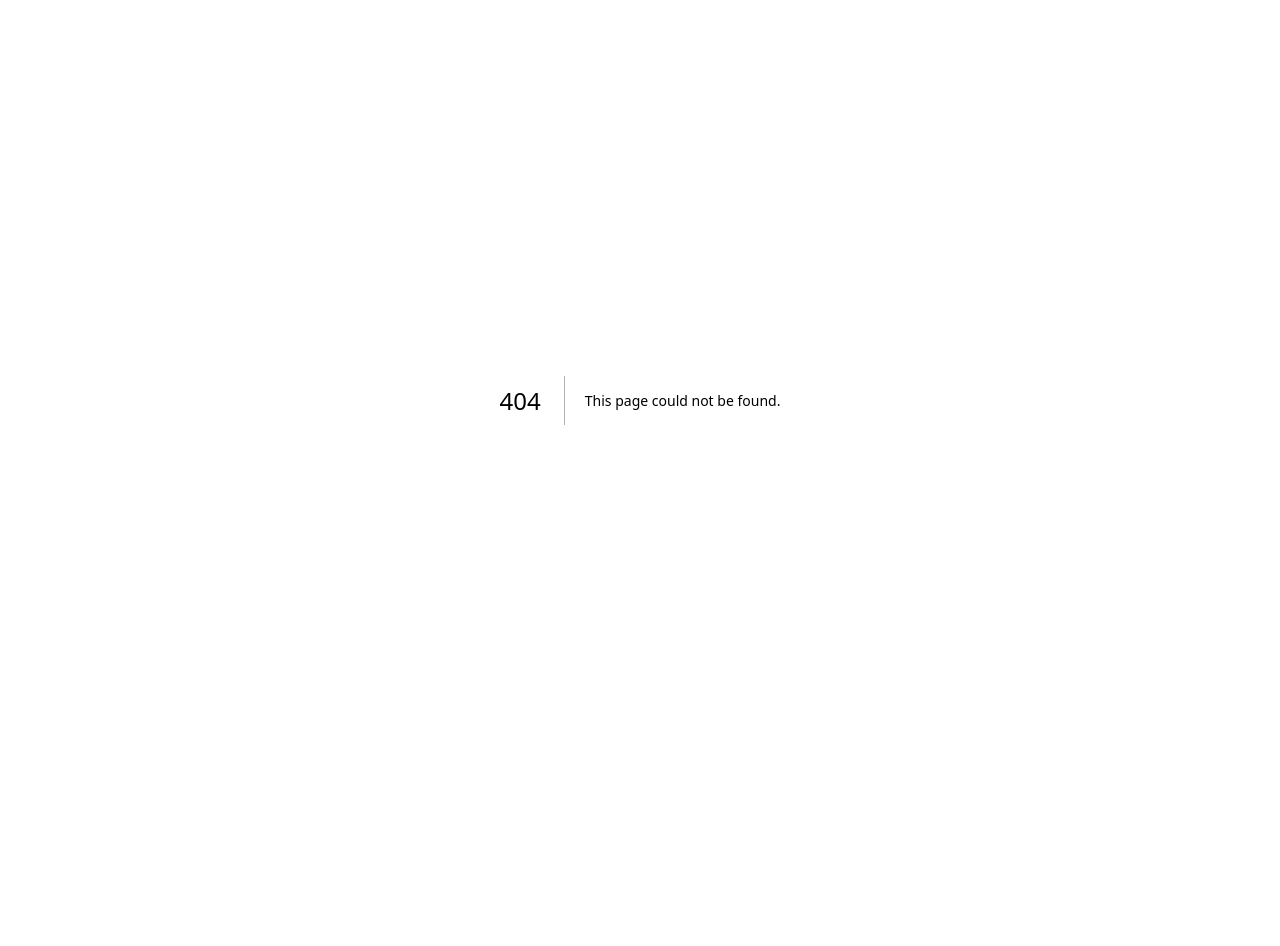
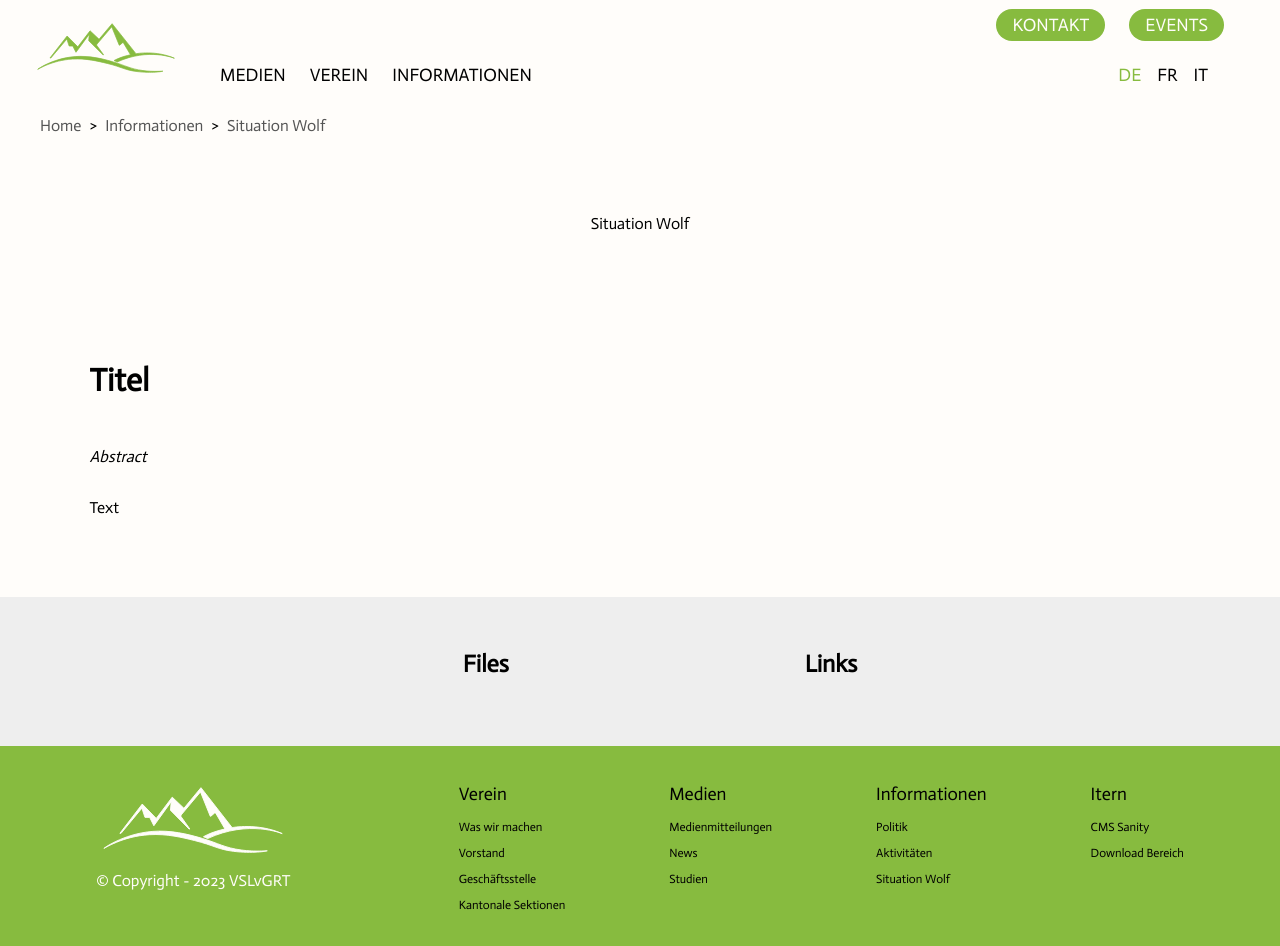
Before and after one commit to Joelk97/lr-grt, a Next.js app: page /informationen/situation-wolf in a window 1280 px wide. Before the commit this address had no page. Before the commit the page ends 800 px from the top, so only its background shows below. Built offline with nearby package versions, Linux system fonts and the light colour scheme; no server answers.

Commit message:
handle images in blockCont

```diff
--- a/components/Footer.jsx
+++ b/components/Footer.jsx
@@ -23,7 +23,9 @@ const Footer = (props) => {
             <div key={i} className={`${styles.navigation}`}>
               <ul className={`${styles.navList} ${styles.navListAsso}`}>
                 <li>
-                <Link href="/verein"><h2>{e.association}</h2></Link>
+                  <Link href="/verein">
+                    <h2>{e.association}</h2>
+                  </Link>
                 </li>
                 <li>
                   <h3>{e.assoWhatWeDo}</h3>
@@ -40,21 +42,31 @@ const Footer = (props) => {
               </ul>
               <ul className={`${styles.navList} ${styles.navListAsso}`}>
                 <li>
-                  <Link href="/medien"><h2>{e.media}</h2></Link>
+                  <Link href="/medien">
+                    <h2>{e.media}</h2>
+                  </Link>
                 </li>
                 <li>
-                <Link href="/medien/medienmitteilungen"><h3>{e.mediaPress}</h3></Link>
+                  <Link href="/medien/medienmitteilungen">
+                    <h3>{e.mediaPress}</h3>
+                  </Link>
                 </li>
                 <li>
-                <Link href="/medien/news"><h3>{e.mediaNews}</h3></Link>
+                  <Link href="/medien/news">
+                    <h3>{e.mediaNews}</h3>
+                  </Link>
                 </li>
                 <li>
-                  <Link href="/medien/studien"><h3>{e.mediaStudies}</h3></Link>
+                  <Link href="/medien/studien">
+                    <h3>{e.mediaStudies}</h3>
+                  </Link>
                 </li>
               </ul>
               <ul className={`${styles.navList} ${styles.navListAsso}`}>
                 <li>
-                <Link href="/informationen"><h2>{e.info}</h2></Link>
+                  <Link href="/informationen">
+                    <h2>{e.info}</h2>
+                  </Link>
                 </li>
                 <li>
                   <h3>{e.infoPolitics}</h3>
@@ -63,7 +75,9 @@ const Footer = (props) => {
                   <h3>{e.infoActivities}</h3>
                 </li>
                 <li>
-                  <h3>{e.infoSitWolf}</h3>
+                  <Link href={`/informationen/situation-wolf`}>
+                    <h3>{e.infoSitWolf}</h3>
+                  </Link>
                 </li>
               </ul>
               <ul className={`${styles.navList} ${styles.navListAsso}`}>
--- /dev/null
+++ b/components/refToLink.js
@@ -0,0 +1,6 @@
+export default function refToLink(ref) {
+  let link =
+    "https://cdn.sanity.io/images/imbz32xt/production/" +
+    ref.substring(6, ref.length);
+  return link;
+}
--- a/pages/informationen.js
+++ b/pages/informationen.js
@@ -54,6 +54,7 @@ export default function UeberUns({ infoPage }) {
                     alt="Abbildung Wolf"
                     title={e.sitWolfTitle}
                     text={e.sitWolfText}
+                    link="/informationen/situation-wolf"
                   />
                   <Card
                     source="/img/politics1.jpg"
--- /dev/null
+++ b/pages/informationen/situation-wolf.js
@@ -0,0 +1,38 @@
+import Footer from "../../components/Footer";
+import Header from "../../components/Header";
+import MyHead from "../../components/MyHead";
+import NavigatorPages from "../../components/navigatorPages";
+import styles from "../../styles/SitWolf.module.css";
+
+export default function SituationWolf() {
+  return (
+    <>
+      <MyHead />
+      <Header />
+      <NavigatorPages />
+      <main className={styles.main}>
+        <span className={styles.date}>Situation Wolf</span>
+
+        <div className={styles.articleContent}>
+          <h1 className={styles.title}>Titel</h1>
+          <p className={styles.abstract}>Abstract</p>
+          <div className={styles.text}>
+            <p>Text</p>
+          </div>
+        </div>
+        <div className={styles.filesLinks}>
+          <ul>
+            <h2>Files</h2>
+          </ul>
+          <ul>
+            <h2>Links</h2>
+          </ul>
+        </div>
+        <div className={styles.images}>
+          <ul></ul>
+        </div>
+      </main>
+      <Footer />
+    </>
+  );
+}
--- a/pages/medien/medienmitteilungen/[slug].js
+++ b/pages/medien/medienmitteilungen/[slug].js
@@ -50,6 +50,7 @@ export default function Mitteilung({ mitteilung }) {
       <MyHead />
       <Header media="true" />
       <NavigatorPages slug={mitteilung?.slug?.[newLocale]?.current} />
+
       <main className={styles.main}>
         {medienElements.mitteilung
           .filter((l) => l.locale === locale)
@@ -111,6 +112,7 @@ export default function Mitteilung({ mitteilung }) {
           <ul>
             {mitteilung?.imagesUrl?.map((image, i) => {
               return (
+                <Link key={i} href={image}>
                   <li key={i}>
                     <Image
                       alt={`Image ${i}`}
@@ -119,6 +121,7 @@ export default function Mitteilung({ mitteilung }) {
                       src={image}
                     />
                   </li>
+                </Link>
               );
             })}
           </ul>
--- a/public/multilanguage/navigatorPages.json
+++ b/public/multilanguage/navigatorPages.json
@@ -7,7 +7,8 @@
       "informationen": "Informationen",
       "medienmitteilungen": "Medienmitteilungen",
       "studien": "Studien",
-      "news": "News"
+      "news": "News",
+      "situation-wolf": "Situation Wolf"
     },
     {
       "locale": "fr-CH",
@@ -16,7 +17,8 @@
       "informationen": "Informations",
       "medienmitteilungen": "Communiqués de presse",
       "studien": "Études",
-      "news": "News"
+      "news": "News",
+      "situation-wolf": "Situation Loup"
     },
     {
       "locale": "it-CH",
@@ -25,7 +27,8 @@
       "informationen": "Informazioni",
       "medienmitteilungen": "Comunicati stampa",
       "studien": "Studi",
-      "news": "News"
+      "news": "News",
+      "situation-wolf": "Situazione lupo"
     }
   ],
   "links": [
--- a/styles/Informationen.module.css
+++ b/styles/Informationen.module.css
@@ -5,7 +5,6 @@
   flex-direction: column;
   align-items: center;
   background-color: #fffdfa;
-  z-index: -1000;
 }
 .sectionActivities {
   width: 100%;
--- /dev/null
+++ b/styles/SitWolf.module.css
@@ -0,0 +1,76 @@
+.main {
+  width: 100%;
+  background-color: #fffdfa;
+  display: grid;
+  grid-template-columns: 1.4fr 0.6fr;
+  grid-template-rows: auto auto auto;
+  gap: 0px 0px;
+}
+.articleContent {
+  padding: 0 0 4rem 0;
+  grid-column: 1/2;
+  display: flex;
+  flex-direction: column;
+  align-items: center;
+}
+.date {
+  grid-column: 1/3;
+  grid-row: 1/2;
+  justify-self: center;
+  margin: 4rem 0;
+}
+.title {
+  margin: 4rem 0 2rem 0;
+  width: 80%;
+}
+.abstract {
+  width: 80%;
+  font-style: italic;
+}
+.text {
+  width: 80%;
+}
+.filesLinks {
+  padding: 1rem 0 2rem 0;
+  grid-column: 1/3;
+  display: flex;
+  flex-direction: row;
+  align-items: baseline;
+  justify-content: center;
+  gap: 20%;
+  background-color: #eeeeee;
+}
+.filesLinks ul {
+  list-style: none;
+  display: flex;
+  flex-direction: column;
+  gap: 1rem;
+}
+.filesLinks ul li {
+  font-size: 18px;
+}
+.filesLinks ul li:hover {
+  color: #87bb3f;
+  cursor: pointer;
+}
+.images {
+  padding: 4rem 0;
+  grid-row: 2/3;
+  grid-column: 2/3;
+}
+
+.images ul {
+  padding: 0;
+  margin: 0;
+  list-style: none;
+  display: flex;
+  flex-direction: column;
+  align-items: center;
+  gap: 2rem;
+}
+.images ul li {
+  position: relative;
+  width: 200px;
+  height: undefined;
+  aspect-ratio: 3/2;
+}
```
Also changed, not shown: pages/medien/news/[slug].js (+9 -1 lines), 1 other file (tests, documents, lock files or other folders). Lines whose indentation alone changed are shown as unchanged.
